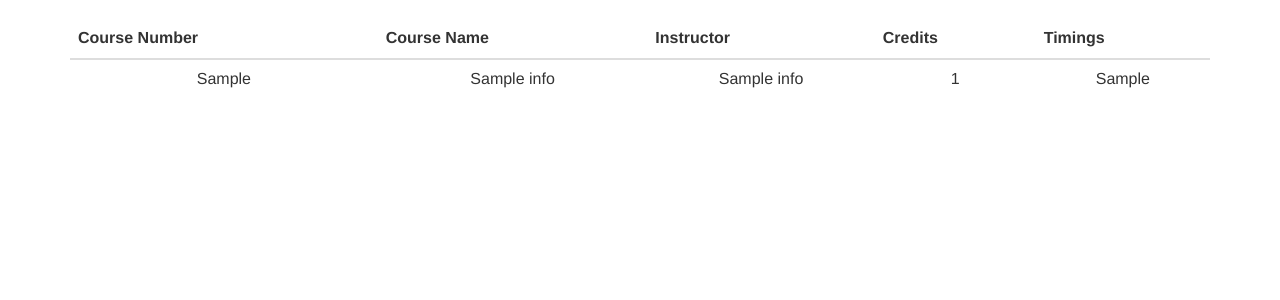
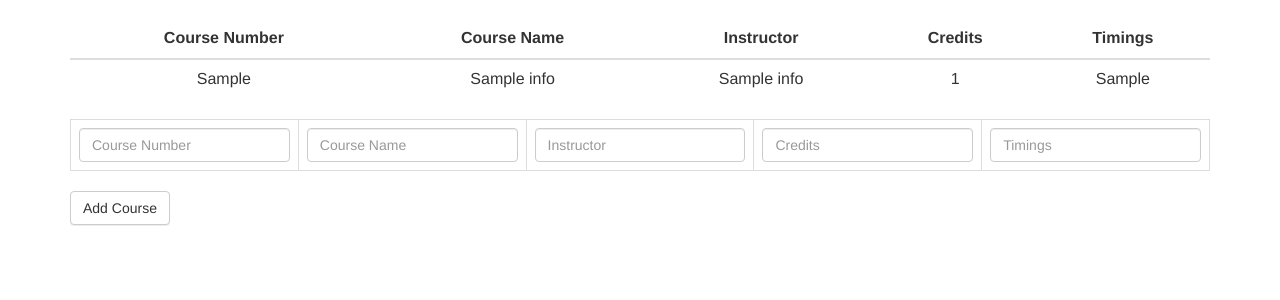
Before and after one commit to shivnshu/PreregAssistant, a Django app: page /courses_list in a window 1280 px wide. Shown: the part 51-351 px from the top of the page. Run offline with Django 3.2, Linux system fonts and the light colour scheme; tables that the repository leaves empty hold one stand-in row (values such as "Sample post"); some libraries are stand-ins or nearby versions.

Commit message:
Augment add functionality

```diff
--- a/assistant/static/assistant/custom.css
+++ b/assistant/static/assistant/custom.css
@@ -1,3 +1,7 @@
 .table td {
    text-align: center;
 }
+
+th {
+    text-align: center;
+}
--- a/assistant/static/assistant/custom.js
+++ b/assistant/static/assistant/custom.js
@@ -46,4 +46,22 @@ $(document).ready(function(){
 		localStorage.setItem('courses_list', courses_list);
 	});
 
+
+	$("#add_course").click(function(){
+		var course_num =  document.getElementById("course_num").value;
+		var course_name =  document.getElementById("course_name").value;
+		var course_instructor =  document.getElementById("course_instructor").value;
+		var course_credits =  document.getElementById("course_credits").value;
+		var course_timings =  document.getElementById("course_timings").value;
+		//alert(course_num+course_name+course_instructor+course_credits+course_timings);
+
+		var xmlHttp = new XMLHttpRequest();
+		xmlHttp.open( "GET", "/course_add?course_num="+course_num+"&course_name="+course_name+"&course_instructor="+course_instructor+"&course_credits="+course_credits+
+"&course_timings="+course_timings, false );
+		xmlHttp.send( null );
+
+		//console(xmlHttp.responseText);
+		window.location.reload();
+	});
+
 });
--- a/assistant/templates/assistant/courses_list.html
+++ b/assistant/templates/assistant/courses_list.html
@@ -4,7 +4,7 @@
   <table class="table">
     <thead>
       <tr>
-        <th>Course Number</th>
+        <th align="right">Course Number</th>
         <th>Course Name</th>
         <th>Instructor</th>
         <th>Credits</th>
@@ -25,4 +25,35 @@
     </tbody>
     {% endif %}
   </table>
+
+<div class="row clearfix">
+        <div class="col-md-12 column">
+                <table class="table table-bordered table-hover" id="tab_logic">
+                        <thead>
+                        </thead>
+                        <tbody>
+                                <tr>
+                                        <td>
+                                                <input id='course_num' type='text' placeholder='Course Number' class='form-control input-md'/>
+                                        </td>
+                                        <td>
+                                                <input id='course_name' type='text' placeholder='Course Name' class='form-control input-md'/>
+                                        </td>
+                                        <td>
+                                                <input id='course_instructor' type='text' placeholder='Instructor' class='form-control input-md'/>
+                                        </td>
+                                        <td>
+                                                <input id='course_credits' type='number' placeholder='Credits' class='form-control input-md'/>
+                                        </td>
+                                        <td>
+                                                <input id='course_timings' type='text' placeholder='Timings' class='form-control input-md'/>
+                                        </td>
+                                </tr>
+                        </tbody>
+                </table>
+        </div>
+</div>
+
+<a id="add_course" class="btn btn-default pull-left">Add Course</a>
+
 {% endblock %}
--- a/assistant/views.py
+++ b/assistant/views.py
@@ -115,4 +115,14 @@ def get_non_conflicting_courses(request):
     return HttpResponse("")
 
 def course_add(request):
+    course_num = request.GET.get('course_num', '')
+    course_name = request.GET.get('course_name', '')
+    course_instructor_name = request.GET.get('course_instructor', '')
+    course_credits = request.GET.get('course_credits', '')
+    course_timings = request.GET.get('course_timings', '')
+    # print(course_num, course_name, course_instructor_name, course_credits, course_timings)
+    p = Courses_timings(course_num=course_num, timings=course_timings)
+    p.save()
+    q = Courses_info(course_num=course_num, course_name=course_name, course_instructor_name=course_instructor_name, course_credits=int(course_credits))
+    q.save()
     return HttpResponse("")
```
